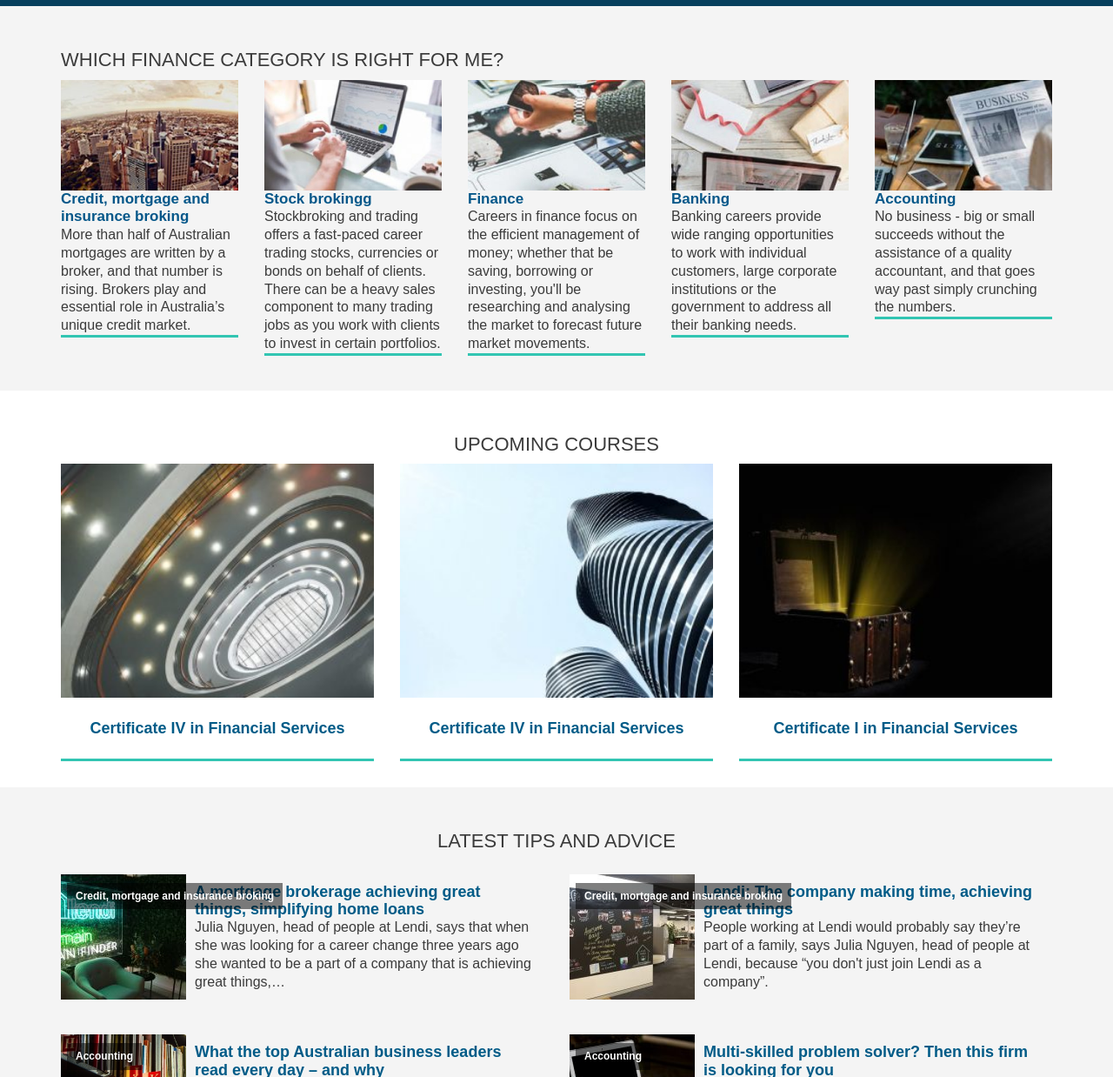
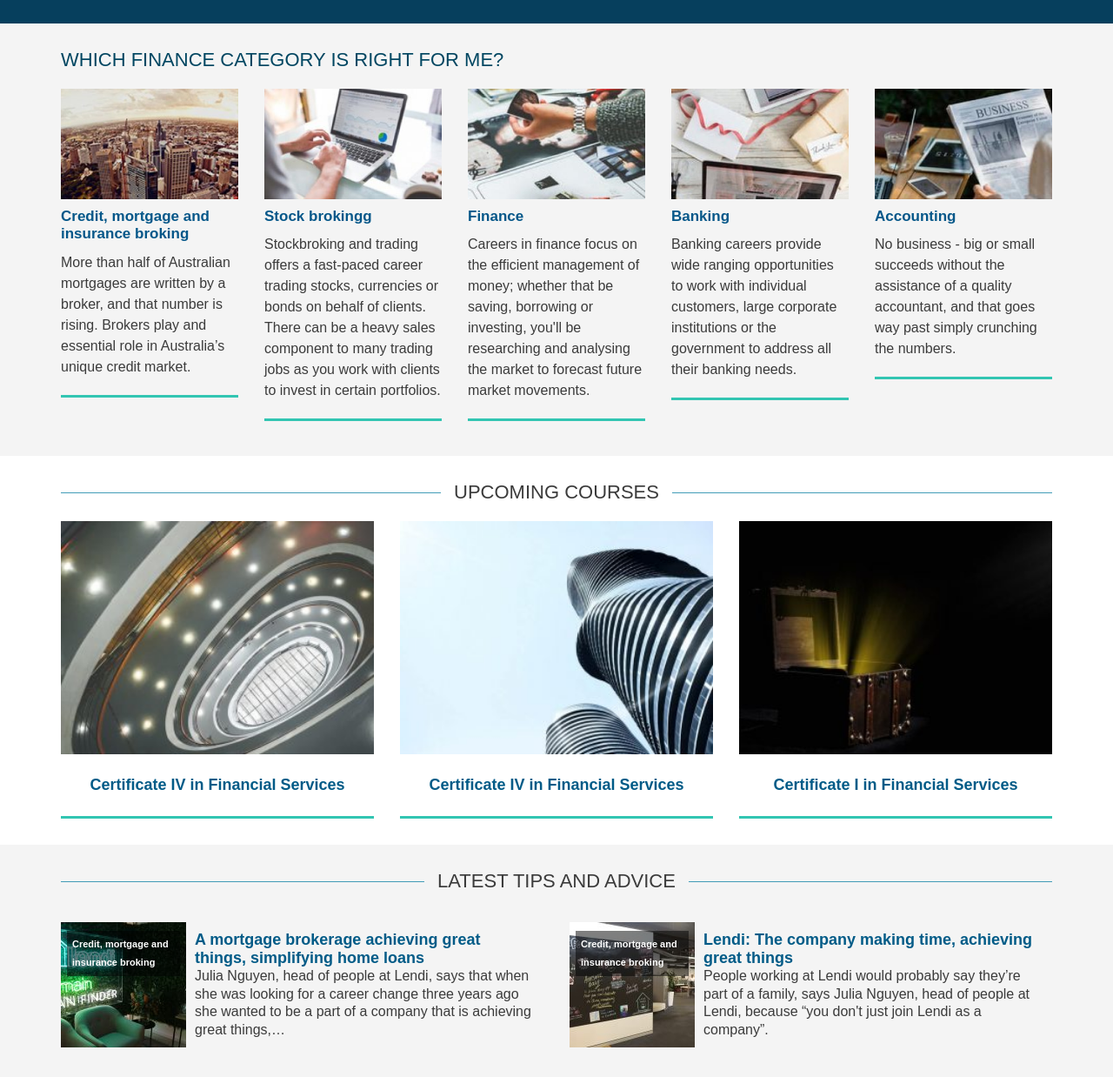
Before and after one commit to Priyam-Douce/design3-finni, a plain HTML site: page index.html in a window 1280 px wide. Shown: the part 2031-3269 px from the top of the page at 87% size. Drawn offline with nearby package versions, Linux system fonts and the light colour scheme.

Commit message:
Update style.css

```diff
--- a/style.css
+++ b/style.css
@@ -36,9 +36,32 @@ a:hover{
 	text-decoration:none;
 	cursor:pointer;
 }
-
+h1, h2, h3, h4, h5, h6{
+	margin:0px;
+}
 h2{
 	font-size:22px;
+	margin-bottom:20px;
+}
+.special_heading{
+	text-align:center;
+    position: relative;
+    z-index: 1;
+
+}
+.special_heading:before {
+	border-top: 1px solid #429cb7;
+	content:"";
+	margin: 0 auto;
+	position: absolute;
+	top: 50%; left: 0; right: 0; bottom: 0;
+	width: 100%;
+	z-index: -1;
+}
+.special_heading span {
+	background: #fff;
+	background-color: var(--heading-bg-color);
+	padding: 0 15px;
 }
 
 
@@ -203,7 +226,8 @@ h2{
 	font-size:22px;
 	color:#033f64;
 	margin-top:40px;
-	margin-bottom:20px;
+	margin-bottom:40px;
+
 }
 
 
@@ -267,6 +291,11 @@ h2{
 	padding-top:30px;
 	padding-bottom:30px;
 }
+#finance_category_area h2{
+	color:#004661;
+	margin-bottom:20px;
+
+}
 #finance_category_area .my-col-5{
 	width:20%;
 	float:left;
@@ -282,9 +311,13 @@ h2{
 	color: #055789;
     font-size: 17px;
     font-weight: 600;
+	margin:10px auto;
+	display:block;
 }
 #finance_category_area p{
+	padding-bottom:20px;
 	border-bottom: 3px solid #32c5b2;
+	line-height: 1.5em;
 }
 
 
@@ -293,27 +326,13 @@ h2{
 	background-color:#fff;
 	padding-top:30px;
 	padding-bottom:30px;
+	--heading-bg-color: #fff ;
 }
 
 #upcoming_courses_area h2, #latest_tips_area h2, #upcoming_events_area h2{
-	text-align:center;
-    position: relative;
-    z-index: 1;
+
 }
-#upcoming_events_area h2:before {
-	border-top: 1px solid #429cb7;
-	content:"";
-	margin: 0 auto;
-	position: absolute;
-	top: 50%; left: 0; right: 0; bottom: 0;
-	width: 100%;
-	z-index: -1;
-}
-#upcoming_events_area h2 span {
-        background: #fff;
-		background-color: var(--header-bg-color);
-        padding: 0 15px;
-    }
+
 #upcoming_courses_area img{
 	display:block;
 	width:100%;
@@ -334,6 +353,7 @@ h2{
 	background-color:#f4f4f4;
 	padding-top:30px;
 	padding-bottom:30px;
+	--heading-bg-color: #f4f4f4 ;
 }
 #latest_tips_area img{
 	width:144px;
@@ -351,10 +371,11 @@ h2{
 	position: absolute;
     top: 10px;
     left: 22px;
+	width:130px;
     background-color: rgba(0,0,0,0.5);
-    padding: 5px 10px;
+    padding: 5px 6px;
     color: #FFF;
-    font-size: 12px;
+    font-size: 11px;
 }
 #latest_tips_area .row{
 	padding-top:15px;
@@ -444,6 +465,7 @@ h2{
 	background-color:#fff;
 	padding-top:30px;
 	padding-bottom:30px;
+	line-height:1.5em;
 }
 #featured_video_area a{
 	padding:10px 0px;
@@ -517,7 +539,7 @@ h2{
 	background-color:#f4f4f4;
 	padding-top:30px;
 	padding-bottom:30px;
-	--header-bg-color: #f4f4f4;
+	--heading-bg-color: #f4f4f4;
 }
 
 #upcoming_events_area .event_box{
```
